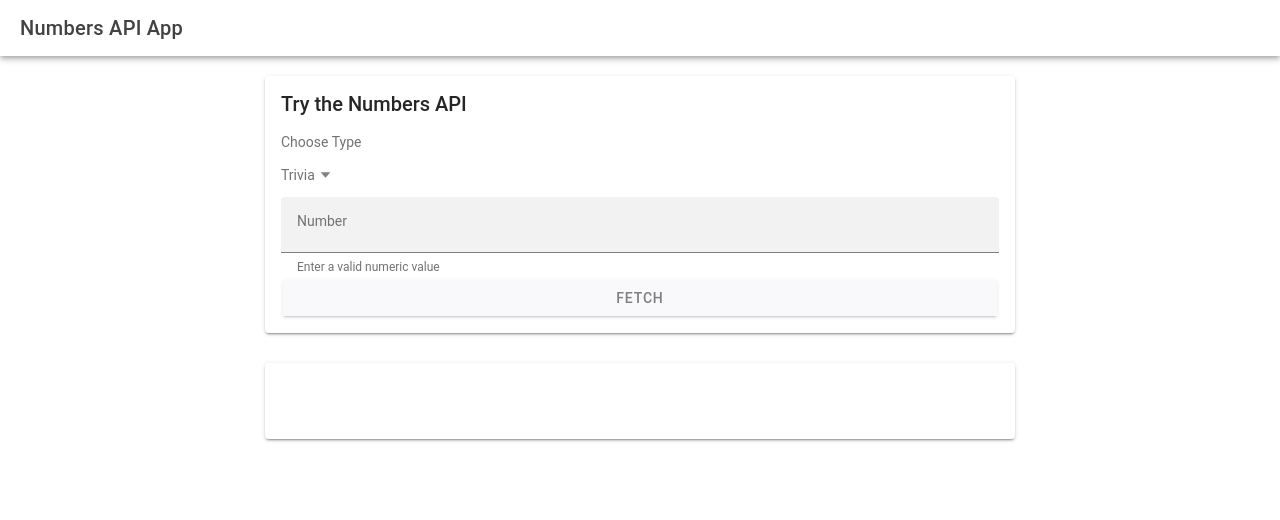
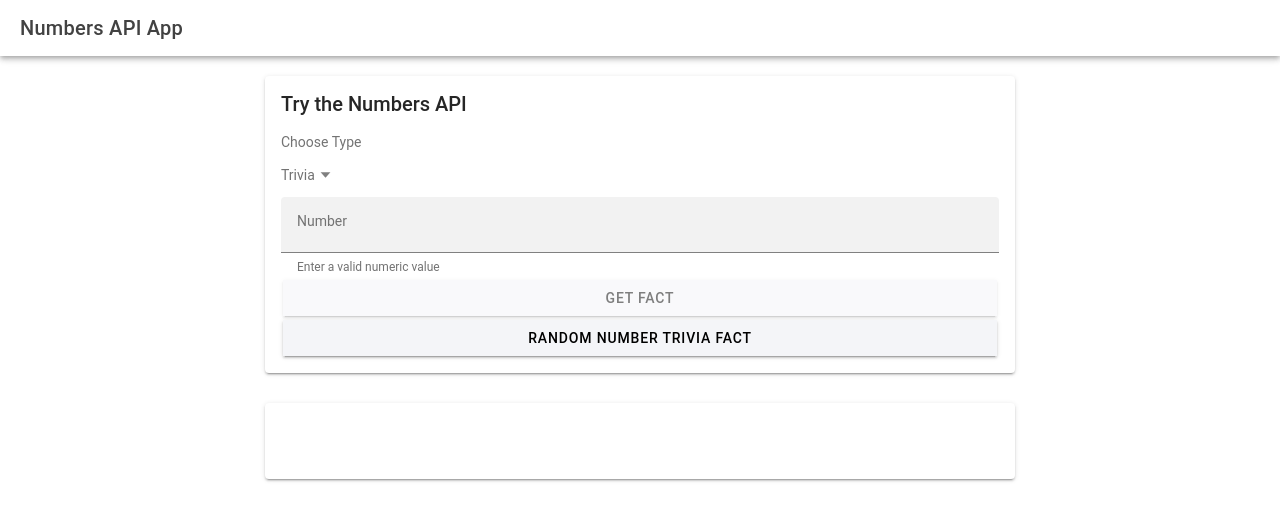
Before and after one commit to bucky-badger-gesmer/numbers-app, a React (Vite) app: page /home in a window 1280 px wide. Shown: the top 520 px of the page. Built offline with nearby package versions, Linux system fonts and the light colour scheme; no server answers.

Commit message:
feat: get random number fact

```diff
--- a/src/pages/Home.tsx
+++ b/src/pages/Home.tsx
@@ -83,14 +83,11 @@ const Home: React.FC = () => {
     if (isValid) {
       setIsValid(true);
     }
-    console.log("poopnumber", isValid);
     return isValid;
   };
 
   const handleClick = async () => {
     setLoading(true);
-    console.log("poop", selectedValue);
-
     switch (selectedValue) {
       case "trivia":
         const triviaFact = await getFact(numericValue, selectedValue);
@@ -106,6 +103,15 @@ const Home: React.FC = () => {
         setFact(yearFact);
         setLoading(false);
     }
+  };
+
+  const handleRandomClick = async () => {
+    console.log("poopy");
+    setLoading(true);
+    const randomNumber = Math.floor(Math.random() * 201) - 100;
+    const triviaFact = await getFact(randomNumber, "trivia");
+    setFact(triviaFact);
+    setLoading(false);
   };
 
   const handleYearSelect = (year: string) => {
@@ -226,7 +232,14 @@ const Home: React.FC = () => {
                         color="light"
                         disabled={!isValid}
                       >
-                        Fetch
+                        Get Fact
+                      </IonButton>
+                      <IonButton
+                        expand="full"
+                        onClick={handleRandomClick}
+                        color="light"
+                      >
+                        Random Number Trivia Fact
                       </IonButton>
                     </>
                   </IonCardContent>
```
